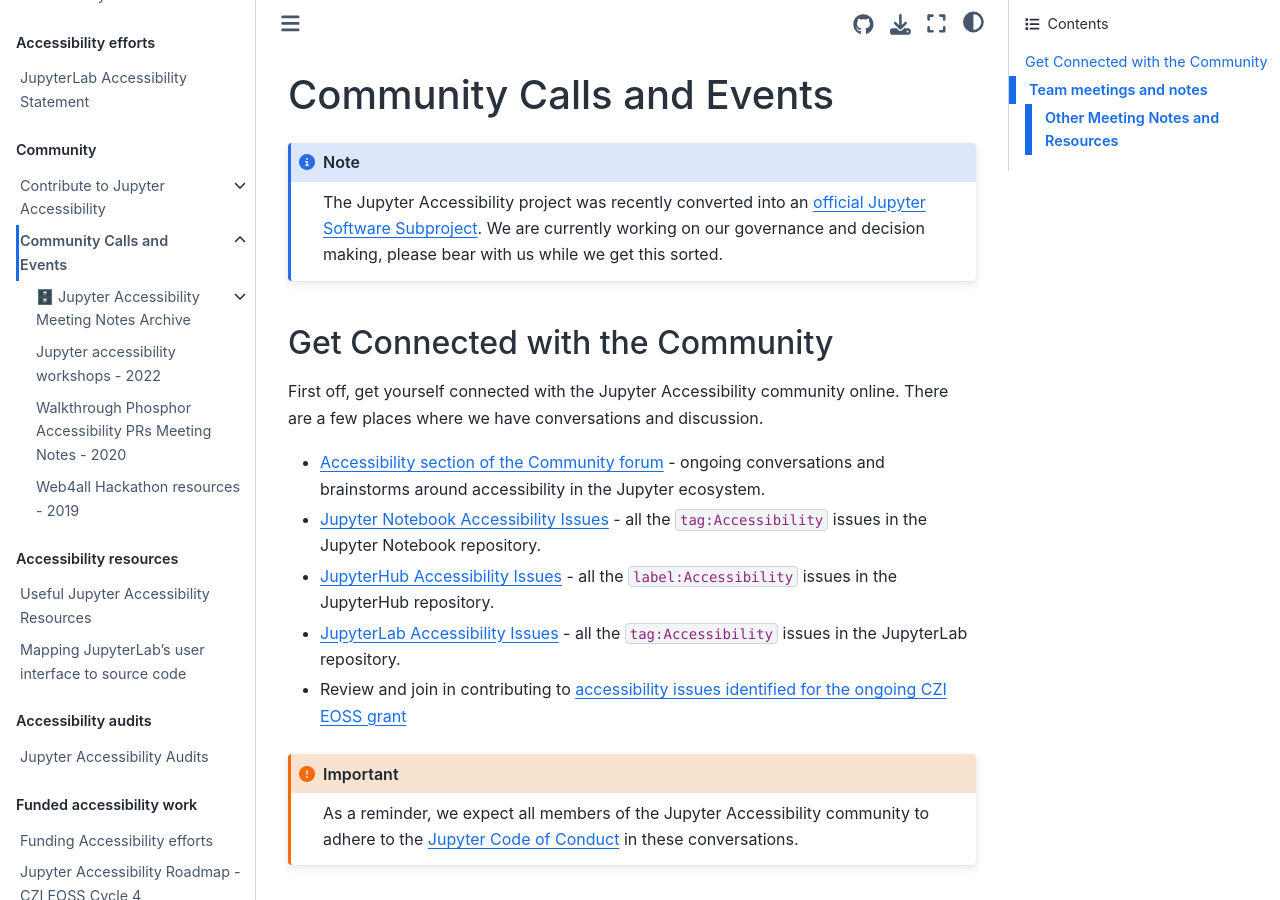
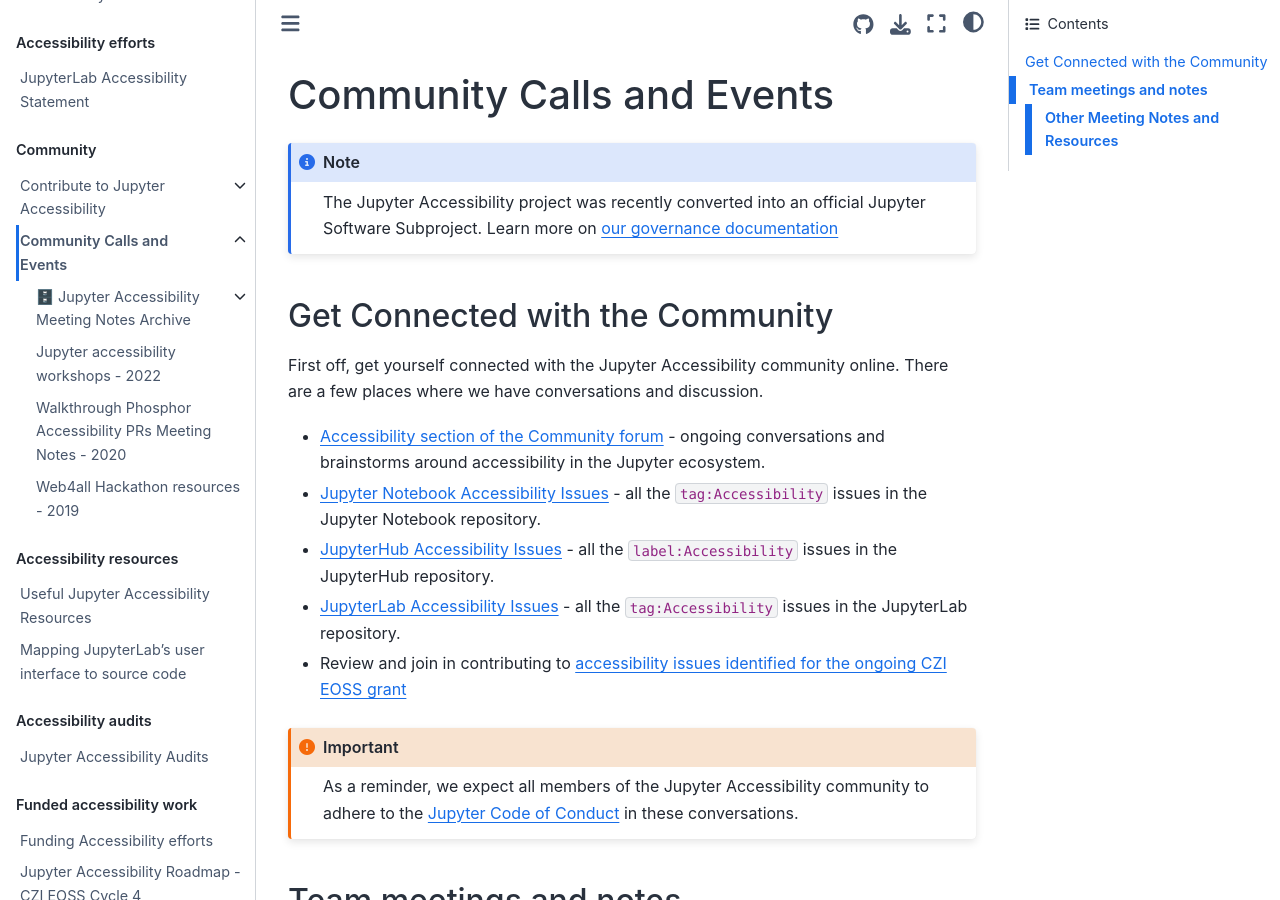
Before and after one commit to jupyter/accessibility, a Jupyter Book: the page built from docs/community/index.md, in a window 1280 px wide and 900 px high. Built offline with Jupyter Book 1.0.4 settings and Sphinx 7.4.7 and the Sphinx Book theme 1.1.4, drawn with Linux system fonts in a browser that asks for light colours.

Commit message:
Add subproject SSC representative term length to documentation (#140)
* Create governance documentation
* Update governance note on community documentation

Co-authored-by: gabalafou <gabriel@fouasnon.com>

````diff
--- a/docs/community/index.md
+++ b/docs/community/index.md
@@ -1,8 +1,8 @@
 # Community Calls and Events
 
 ```{note}
-The Jupyter Accessibility project was recently converted into an [official Jupyter Software Subproject](https://jupyter.org/governance/software_subprojects.html).
-We are currently working on our governance and decision making, please bear with us while we get this sorted.
+The Jupyter Accessibility project was recently converted into an official Jupyter Software Subproject.
+Learn more on [our governance documentation](governance.md)
 ```
 
 ## Get Connected with the Community
````
Also changed, not shown: docs/community/governance.md (added, +16 -0 lines).
